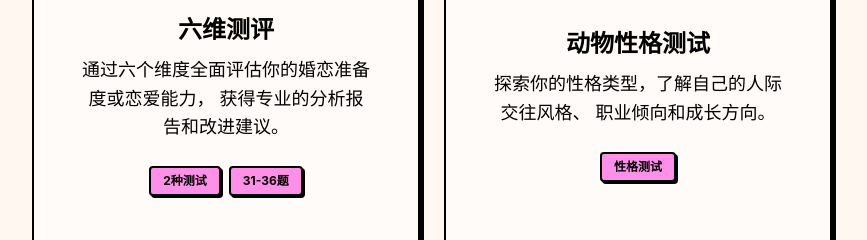
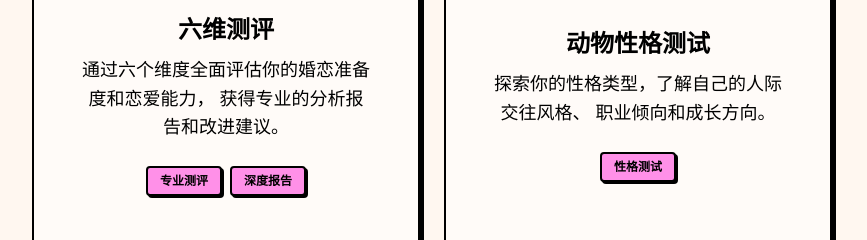
Before and after one commit to JesseYang1017/sixdim_frontend, a Next.js app: page /survey/ in a window 1280 px wide. Shown: the part 423-663 px from the top of the page, without its empty margins (208-1075 px from the left). Built offline with nearby package versions, Linux system fonts and the light colour scheme.

Commit message:
updated tags

```diff
--- a/src/app/page.tsx
+++ b/src/app/page.tsx
@@ -20,12 +20,12 @@ export default function HomePage() {
                 <div className={styles.cardIcon}>💫</div>
                 <h2 className={styles.cardTitle}>六维测评</h2>
                 <p className={styles.cardDescription}>
-                  通过六个维度全面评估你的婚恋准备度或恋爱能力，
+                  通过六个维度全面评估你的婚恋准备度和恋爱能力，
                   获得专业的分析报告和改进建议。
                 </p>
                 <div className={styles.cardMeta}>
-                  <span className={styles.badge}>2种测试</span>
-                  <span className={styles.badge}>31-36题</span>
+                  <span className={styles.badge}>专业测评</span>
+                  <span className={styles.badge}>深度报告</span>
                 </div>
               </div>
             </Card>
```
